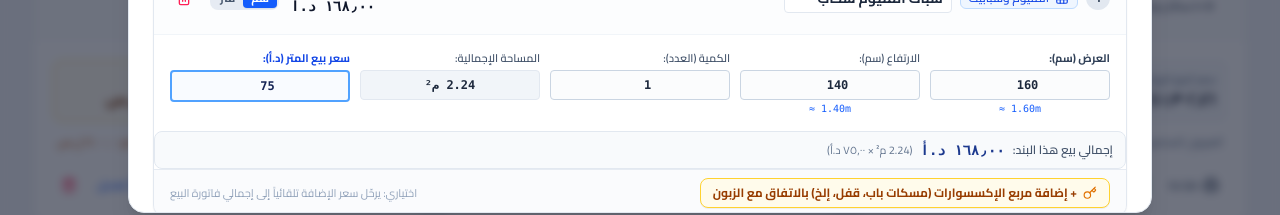
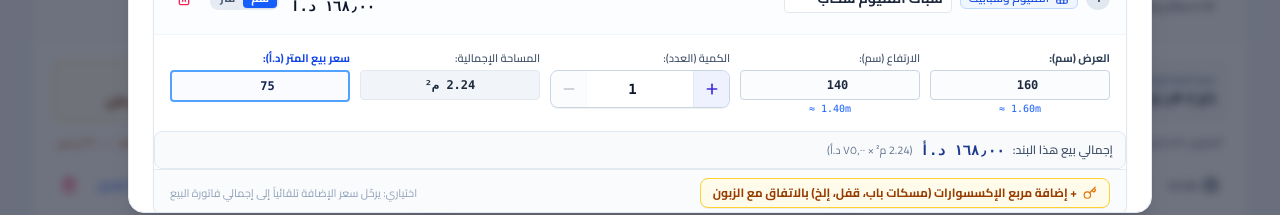
Before and after one commit to essaower30-pixel/Sameer-ower, a React (Vite) app: page / in a window 1280 px wide. Both pictures are taken after a click on the button "إصدار فاتورة بيع". Shown: the part 555-770 px from the top of the page. Built offline with nearby package versions, Linux system fonts and the light colour scheme; no server answers; the database is empty.

Commit message:
feat(ui): replace text inputs with QuantityStepper component
Standardized quantity input behavior across the application by replacing raw number inputs with a dedicated QuantityStepper component for improved usability and control.

```diff
--- a/src/components/KitchenItemBuilder.tsx
+++ b/src/components/KitchenItemBuilder.tsx
@@ -1,6 +1,7 @@
 import React, { useState } from 'react';
 import { OrderItem, ItemOptions, KitchenComponentItem } from '../types';
 import { formatCurrency } from '../utils/calculator';
+import { QuantityStepper } from './QuantityStepper';
 import {
   UtensilsCrossed,
   Plus,
@@ -599,15 +600,16 @@ export const KitchenItemBuilder: React.FC<Props> = ({
               </div>
 
               {/* الكمية */}
-              <div className="sm:col-span-1">
+              <div className="sm:col-span-1 min-w-[110px]">
                 <label className="block text-[10px] font-bold text-slate-700 mb-0.5">الكمية:</label>
-                <input
-                  type="number"
-                  min="0.1"
-                  step="any"
-                  value={customQuantity}
-                  onChange={(e) => setCustomQuantity(parseFloat(e.target.value) || 1)}
-                  className="w-full px-2 py-1.5 border border-slate-300 rounded text-center font-mono font-bold text-xs"
+                <QuantityStepper
+                  value={Number(customQuantity) || 1}
+                  onChange={(val) => setCustomQuantity(val)}
+                  min={0.1}
+                  step={1}
+                  allowDecimals={true}
+                  size="sm"
+                  className="w-full"
                 />
               </div>
 
@@ -688,7 +690,7 @@ export const KitchenItemBuilder: React.FC<Props> = ({
                   <tr className="bg-orange-100/70 text-orange-950 border-b border-orange-200 font-bold">
                     <th className="p-2 w-8 text-center">#</th>
                     <th className="p-2">الإضافة / المادة الاختيارية (رخام، مفصلات، مسكات...)</th>
-                    <th className="p-2 text-center w-20">الكمية</th>
+                    <th className="p-2 text-center w-28">الكمية</th>
                     <th className="p-2 text-center w-20">الوحدة</th>
                     <th className="p-2 text-center w-36 bg-amber-200/40 text-amber-950">
                       <span className="flex items-center justify-center gap-1">
@@ -719,17 +721,18 @@ export const KitchenItemBuilder: React.FC<Props> = ({
                           />
                         </td>
                         <td className="p-2 text-center">
-                          <input
-                            type="number"
-                            min="0.1"
-                            step="any"
+                          <QuantityStepper
                             value={comp.quantity}
-                            onChange={(e) =>
+                            onChange={(val) =>
                               handleUpdateComponent(comp.id, {
-                                quantity: parseFloat(e.target.value) || 1,
+                                quantity: val,
                               })
                             }
-                            className="w-16 px-1 py-0.5 border border-slate-200 rounded text-center font-mono font-bold text-xs"
+                            min={0.1}
+                            step={1}
+                            allowDecimals={true}
+                            size="sm"
+                            className="w-24 mx-auto"
                           />
                         </td>
                         <td className="p-2 text-center text-slate-500 font-medium">{comp.unit}</td>
--- a/src/components/OrderFormModal.tsx
+++ b/src/components/OrderFormModal.tsx
@@ -17,6 +17,7 @@ import {
 } from '../utils/purchaseSync';
 import { CategoryBadge } from './CategoryBadge';
 import { KitchenItemBuilder } from './KitchenItemBuilder';
+import { QuantityStepper } from './QuantityStepper';
 import {
   X,
   Plus,
@@ -796,14 +797,12 @@ export const OrderFormModal: React.FC<Props> = ({
                         <label className="block text-[11px] font-semibold text-slate-600 mb-1">
                           {item.category === 'kitchens' ? 'العدد (مطابخ):' : 'الكمية (العدد):'}
                         </label>
-                        <input
-                          type="number"
-                          min="1"
-                          value={item.quantity || ''}
-                          onChange={(e) =>
-                            updateItem(item.id, { quantity: parseInt(e.target.value) || 1 })
-                          }
-                          className="w-full px-2 py-1.5 font-bold font-mono border border-slate-300 rounded bg-slate-50/50 text-center"
+                        <QuantityStepper
+                          value={item.quantity || 1}
+                          onChange={(val) => updateItem(item.id, { quantity: val })}
+                          min={1}
+                          size="md"
+                          className="w-full"
                         />
                       </div>
 
--- a/src/components/PurchaseInvoiceModal.tsx
+++ b/src/components/PurchaseInvoiceModal.tsx
@@ -22,6 +22,7 @@ import {
   Coins,
 } from 'lucide-react';
 import { formatCurrency } from '../utils/calculator';
+import { QuantityStepper } from './QuantityStepper';
 
 interface Props {
   isOpen: boolean;
@@ -430,7 +431,7 @@ export const PurchaseInvoiceModal: React.FC<Props> = ({
                       <th className="p-2.5 w-10 text-center">#</th>
                       <th className="p-2.5 min-w-[220px]">بيان الخامة / البضاعة</th>
                       <th className="p-2.5 w-24">الوحدة</th>
-                      <th className="p-2.5 w-24">الكمية</th>
+                      <th className="p-2.5 w-32 text-center">الكمية</th>
                       <th className="p-2.5 w-28">سعر الوحدة ({currency})</th>
                       <th className="p-2.5 w-28">الإجمالي ({currency})</th>
                       <th className="p-2.5 w-12 text-center">حذف</th>
@@ -466,14 +467,15 @@ export const PurchaseInvoiceModal: React.FC<Props> = ({
                             <option value="متر">متر طولي</option>
                           </select>
                         </td>
-                        <td className="p-2">
-                          <input
-                            type="number"
-                            min="0.1"
-                            step="any"
-                            value={item.quantity || ''}
-                            onChange={(e) => handleItemChange(index, 'quantity', e.target.value)}
-                            className="w-full px-2 py-1.5 border border-slate-200 rounded-lg text-xs font-mono text-center focus:ring-1 focus:ring-amber-500"
+                        <td className="p-2 text-center">
+                          <QuantityStepper
+                            value={item.quantity || 1}
+                            onChange={(val) => handleItemChange(index, 'quantity', val)}
+                            min={0.1}
+                            step={1}
+                            allowDecimals={true}
+                            size="sm"
+                            className="w-28 mx-auto"
                           />
                         </td>
                         <td className="p-2">
--- /dev/null
+++ b/src/components/QuantityStepper.tsx
@@ -0,0 +1,131 @@
+import React from 'react';
+import { Plus, Minus } from 'lucide-react';
+
+export interface QuantityStepperProps {
+  value: number;
+  onChange: (value: number) => void;
+  min?: number;
+  max?: number;
+  step?: number;
+  size?: 'sm' | 'md' | 'lg';
+  className?: string;
+  inputClassName?: string;
+  allowDecimals?: boolean;
+  disabled?: boolean;
+}
+
+export const QuantityStepper: React.FC<QuantityStepperProps> = ({
+  value,
+  onChange,
+  min = 1,
+  max,
+  step = 1,
+  size = 'md',
+  className = '',
+  inputClassName = '',
+  allowDecimals = false,
+  disabled = false,
+}) => {
+  const currentVal = Number(value) || min;
+
+  const handleDecrement = (e: React.MouseEvent) => {
+    e.preventDefault();
+    e.stopPropagation();
+    if (disabled) return;
+    const next = currentVal - step;
+    if (min !== undefined && next < min) return;
+    const rounded = allowDecimals ? Math.round(next * 100) / 100 : Math.round(next);
+    onChange(rounded);
+  };
+
+  const handleIncrement = (e: React.MouseEvent) => {
+    e.preventDefault();
+    e.stopPropagation();
+    if (disabled) return;
+    const next = currentVal + step;
+    if (max !== undefined && next > max) return;
+    const rounded = allowDecimals ? Math.round(next * 100) / 100 : Math.round(next);
+    onChange(rounded);
+  };
+
+  const handleInputChange = (e: React.ChangeEvent<HTMLInputElement>) => {
+    const raw = e.target.value;
+    if (raw === '') {
+      onChange(min);
+      return;
+    }
+    const parsed = allowDecimals ? parseFloat(raw) : parseInt(raw, 10);
+    if (!isNaN(parsed)) {
+      if (min !== undefined && parsed < min) {
+        onChange(min);
+      } else if (max !== undefined && parsed > max) {
+        onChange(max);
+      } else {
+        onChange(parsed);
+      }
+    }
+  };
+
+  const sizeClasses = {
+    sm: {
+      btn: 'w-7 h-7 text-xs',
+      input: 'h-7 text-xs px-1',
+      icon: 'w-3 h-3',
+    },
+    md: {
+      btn: 'w-9 h-9 text-sm',
+      input: 'h-9 text-sm px-2',
+      icon: 'w-4 h-4',
+    },
+    lg: {
+      btn: 'w-11 h-11 text-base',
+      input: 'h-11 text-base px-2',
+      icon: 'w-5 h-5',
+    },
+  }[size];
+
+  const isMin = min !== undefined && currentVal <= min;
+  const isMax = max !== undefined && currentVal >= max;
+
+  return (
+    <div
+      dir="ltr"
+      className={`inline-flex items-center border border-slate-300 rounded-lg bg-white overflow-hidden shadow-2xs transition-all focus-within:border-indigo-500 focus-within:ring-2 focus-within:ring-indigo-100 ${
+        disabled ? 'opacity-60 pointer-events-none' : ''
+      } ${className}`}
+    >
+      <button
+        type="button"
+        onClick={handleDecrement}
+        disabled={disabled || isMin}
+        title="إنقاص الكمية (-)"
+        aria-label="إنقاص الكمية"
+        className={`${sizeClasses.btn} shrink-0 flex items-center justify-center bg-slate-100 hover:bg-slate-200 active:bg-slate-300 active:scale-95 text-slate-700 transition-all disabled:opacity-30 disabled:cursor-not-allowed cursor-pointer select-none border-r border-slate-200`}
+      >
+        <Minus className={sizeClasses.icon} strokeWidth={2.5} />
+      </button>
+
+      <input
+        type="number"
+        min={min}
+        max={max}
+        step={step}
+        value={value === 0 && min > 0 ? '' : value}
+        onChange={handleInputChange}
+        disabled={disabled}
+        className={`flex-1 min-w-0 text-center font-mono font-bold bg-white text-slate-900 focus:outline-hidden ${sizeClasses.input} ${inputClassName}`}
+      />
+
+      <button
+        type="button"
+        onClick={handleIncrement}
+        disabled={disabled || isMax}
+        title="زيادة الكمية (+)"
+        aria-label="زيادة الكمية"
+        className={`${sizeClasses.btn} shrink-0 flex items-center justify-center bg-indigo-50 hover:bg-indigo-100 active:bg-indigo-200 active:scale-95 text-indigo-700 transition-all disabled:opacity-30 disabled:cursor-not-allowed cursor-pointer select-none border-l border-slate-200`}
+      >
+        <Plus className={sizeClasses.icon} strokeWidth={2.5} />
+      </button>
+    </div>
+  );
+};
--- a/src/components/QuickCalculator.tsx
+++ b/src/components/QuickCalculator.tsx
@@ -7,6 +7,7 @@ import {
   CATEGORY_LABELS,
 } from '../types';
 import { calculateItemMetrics, formatCurrency } from '../utils/calculator';
+import { QuantityStepper } from './QuantityStepper';
 import {
   Calculator,
   Plus,
@@ -322,13 +323,12 @@ export const QuickCalculator: React.FC<Props> = ({
                 <label className="block text-xs font-semibold text-slate-700 mb-1">
                   العدد (الكمية):
                 </label>
-                <input
-                  type="number"
-                  min="1"
-                  value={quantity || ''}
-                  onChange={(e) => setQuantity(parseInt(e.target.value) || 1)}
-                  className="w-full text-base font-bold font-mono px-3 py-2 border border-slate-300 rounded-lg focus:ring-2 focus:ring-blue-500 focus:outline-hidden text-center"
-                  placeholder="1"
+                <QuantityStepper
+                  value={quantity || 1}
+                  onChange={(val) => setQuantity(val)}
+                  min={1}
+                  size="md"
+                  className="w-full h-[42px]"
                 />
               </div>
             </div>
```
